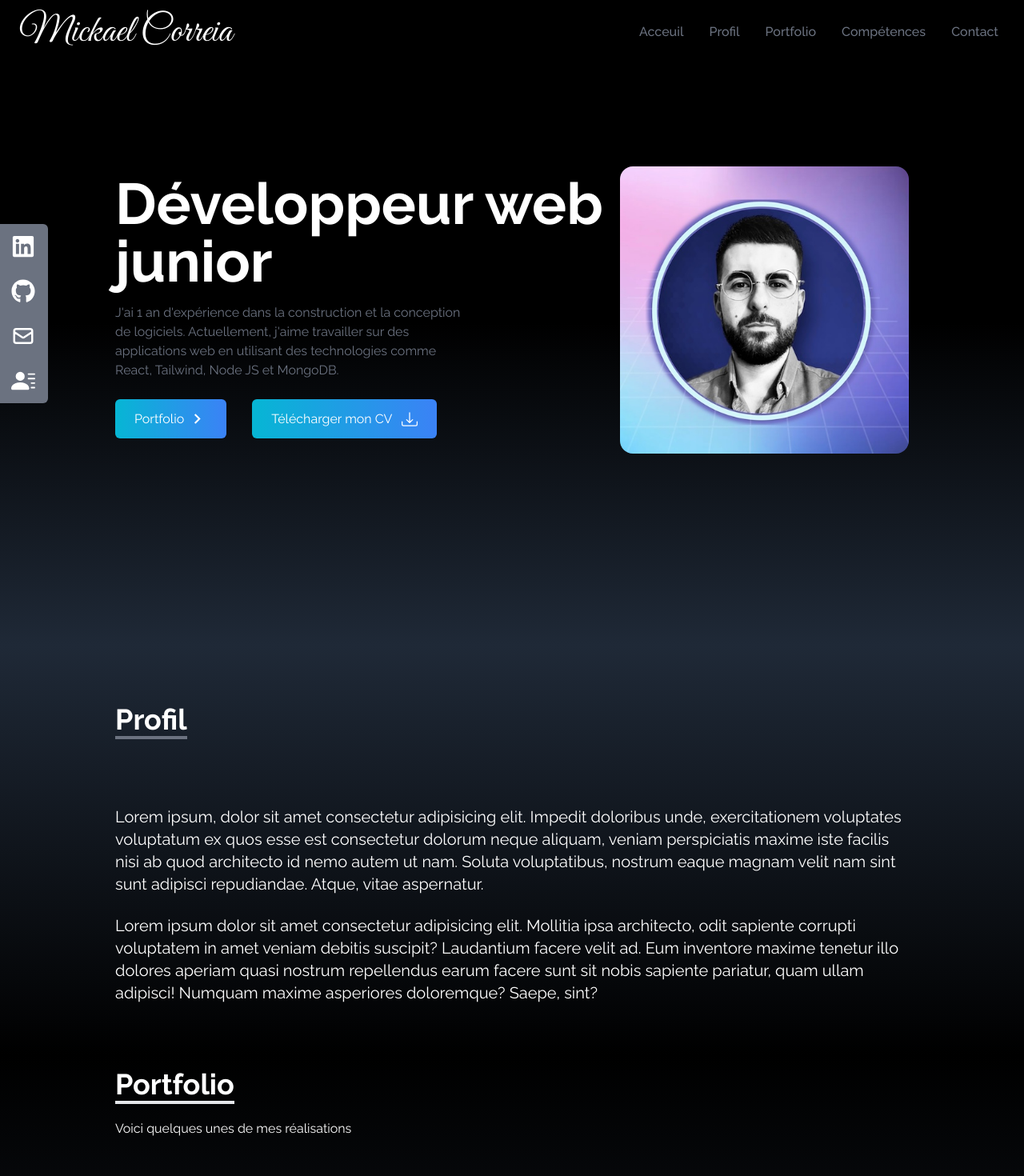
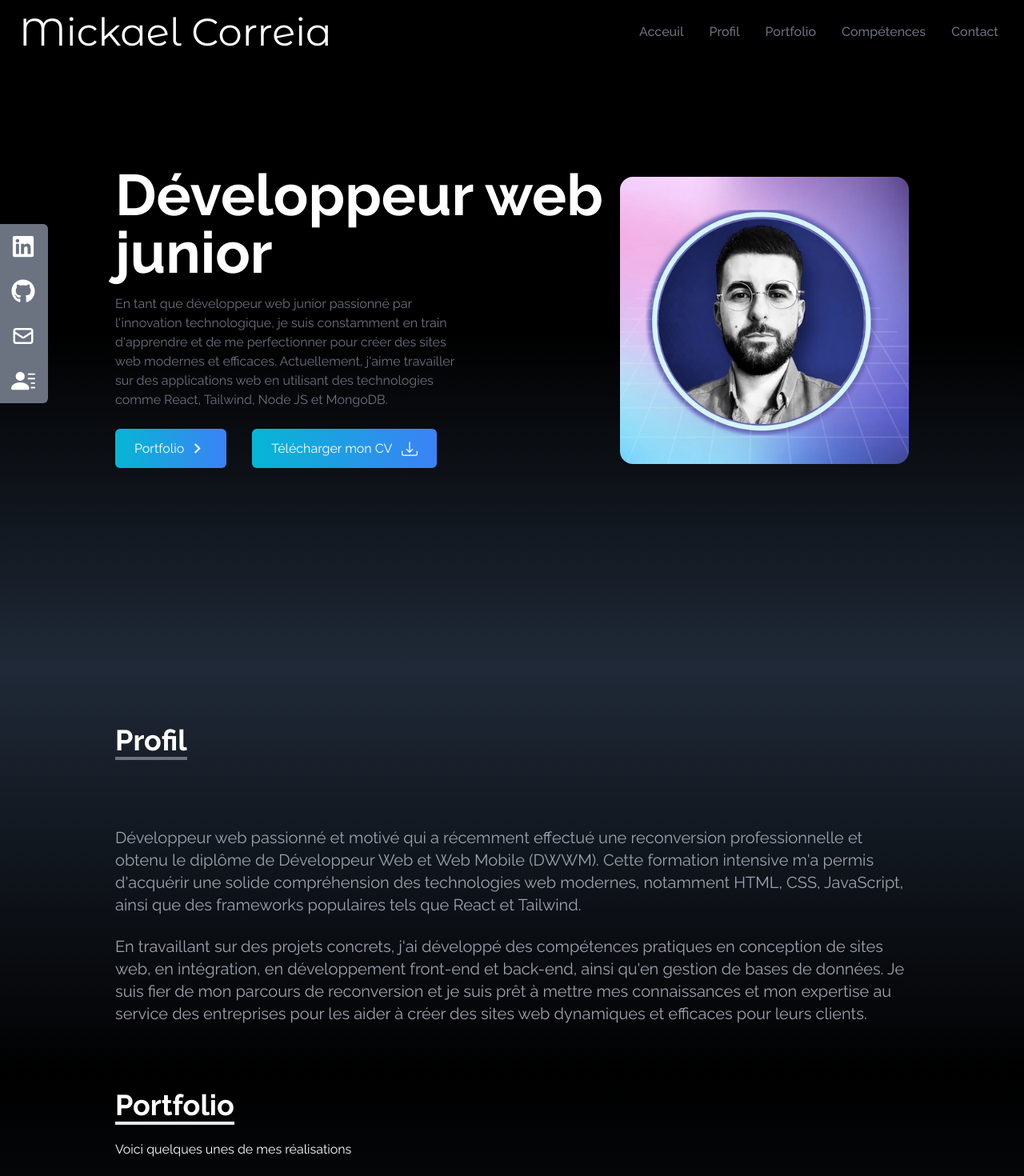
Before and after one commit to Mickaelcor/portfolio, a React (Create React App) app: page / in a window 1280 px wide. Shown: the top 1470 px of the page at 80% size. Built offline with nearby package versions, Linux system fonts and the light colour scheme.

Commit message:
minor modif

```diff
--- a/src/components/About.jsx
+++ b/src/components/About.jsx
@@ -13,14 +13,14 @@ const About = () => {
                     </p>
                 </div>
 
-                <p className='text-xl mt-14'>
-                    Lorem ipsum, dolor sit amet consectetur adipisicing elit. Impedit doloribus unde, exercitationem voluptates voluptatum ex quos esse est consectetur dolorum neque aliquam, veniam perspiciatis maxime iste facilis nisi ab quod architecto id nemo autem ut nam. Soluta voluptatibus, nostrum eaque magnam velit nam sint sunt adipisci repudiandae. Atque, vitae aspernatur.
+                <p className='text-xl mt-14 text-gray-400'>
+                    Développeur web passionné et motivé qui a récemment effectué une reconversion professionnelle et obtenu le diplôme de Développeur Web et Web Mobile (DWWM). Cette formation intensive m'a permis d'acquérir une solide compréhension des technologies web modernes, notamment HTML, CSS, JavaScript, ainsi que des frameworks populaires tels que React et Tailwind.
                 </p>
 
                 <br />
 
-                <p className='text-xl'>
-                    Lorem ipsum dolor sit amet consectetur adipisicing elit. Mollitia ipsa architecto, odit sapiente corrupti voluptatem in amet veniam debitis suscipit? Laudantium facere velit ad. Eum inventore maxime tenetur illo dolores aperiam quasi nostrum repellendus earum facere sunt sit nobis sapiente pariatur, quam ullam adipisci! Numquam maxime asperiores doloremque? Saepe, sint?
+                <p className='text-xl text-gray-400'>
+                    En travaillant sur des projets concrets, j'ai développé des compétences pratiques en conception de sites web, en intégration, en développement front-end et back-end, ainsi qu'en gestion de bases de données. Je suis fier de mon parcours de reconversion et je suis prêt à mettre mes connaissances et mon expertise au service des entreprises pour les aider à créer des sites web dynamiques et efficaces pour leurs clients.
                 </p>
             </div>
 
--- a/src/components/Home.jsx
+++ b/src/components/Home.jsx
@@ -22,7 +22,7 @@ const Home = () => {
                 <div className='flex flex-col justify-center h-full'>
                     <h2 className='text-4xl sm:text-7xl font-bold text-white'>Développeur web junior</h2>
                     <p className='text-gray-500 py-4 max-w-md'>
-                        J'ai 1 an d'expérience dans la construction et la conception de logiciels.
+                        En tant que développeur web junior passionné par l'innovation technologique, je suis constamment en train d'apprendre et de me perfectionner pour créer des sites web modernes et efficaces.
                         Actuellement, j'aime travailler sur des applications web en utilisant des technologies comme React, Tailwind, Node JS et MongoDB.
                     </p>
 
--- a/src/components/Portfolio.jsx
+++ b/src/components/Portfolio.jsx
@@ -22,6 +22,8 @@ const Portfolio = () => {
         {
             id: 1,
             src: concertPlace,
+            href: 'https://concertplace.onrender.com/',
+            href1: 'https://github.com/Mickaelcor/front-end-concertPlace',
             style: 'flex items-center justify-around',
             child: (
                 <>
--- a/src/index.css
+++ b/src/index.css
@@ -1,6 +1,6 @@
 @import url('https://fonts.googleapis.com/css2?family=Raleway:ital,wght@0,100;0,200;0,300;0,400;0,500;0,600;0,700;0,800;0,900;1,100;1,200;1,300;1,400;1,500;1,600;1,700;1,800;1,900&display=swap');
 
-@import url('https://fonts.googleapis.com/css2?family=Great+Vibes&display=swap');
+@import url('https://fonts.googleapis.com/css2?family=Montserrat+Alternates:ital,wght@0,100;0,200;0,300;0,400;0,500;0,600;0,700;0,800;0,900;1,100;1,200;1,300;1,400;1,500;1,600;1,700;1,800;1,900&display=swap');
 
 @tailwind base;
 @tailwind components;
--- a/tailwind.config.js
+++ b/tailwind.config.js
@@ -4,7 +4,7 @@ module.exports = {
   theme: {
     extend: {},
     fontFamily: {
-      signature: ["Great Vibes"],
+      signature: ["Montserrat Alternates"],
     }
   },
   plugins: [],
```
